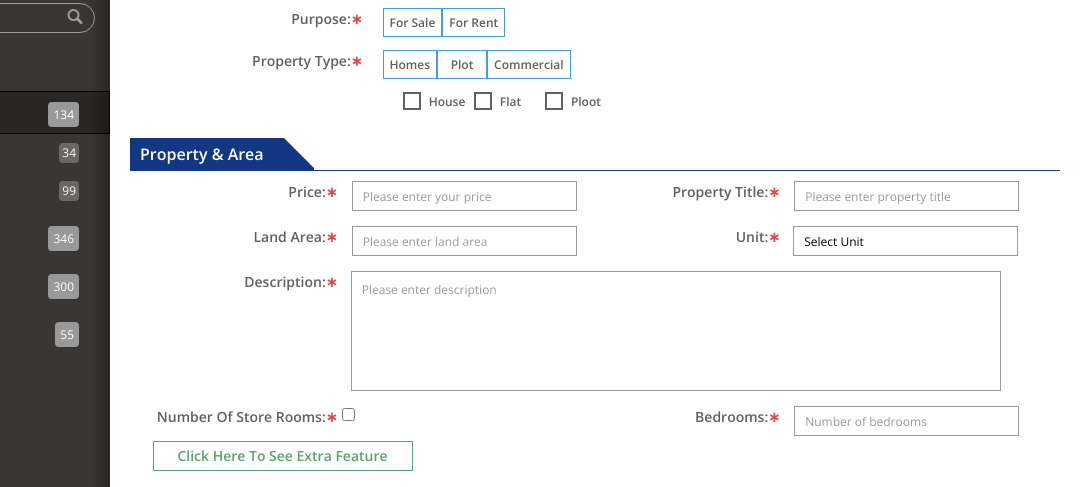
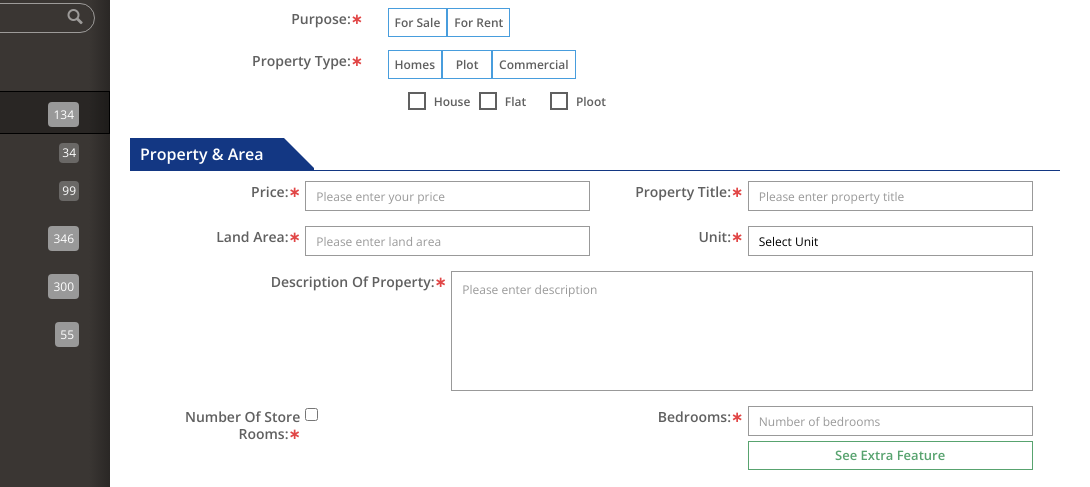
Before and after one commit to zain-jr/pdashboard, a website: page markup/dashboard.html in a window 1280 px wide. Shown: the part 204-691 px from the top of the page, 190-1280 px from the left. Drawn offline with nearby package versions, Linux system fonts and the light colour scheme; files whose address does not match are found by name.

Commit message:
new form

```diff
--- a/markup/dashboard.html
+++ b/markup/dashboard.html
@@ -185,24 +185,31 @@
 							<div class="layout add">
 								<div class="layout-holder">
 									<span class="title">Price:</span>
+									<div class="input-holder">
 										<input type="number" name="price" ng-model="form.data.price" placeholder="Please enter your price">
 										<span class="error-text">This is error</span>
 										<span class="calculatedPrice"></span>
 									</div>
+								</div>
 								<div class="layout-holder">
 									<span class="title">Property Title:</span>
+									<div class="input-holder">
 										<input type="text" name="propertyTitle" ng-model="form.data.propertyTitle" placeholder="Please enter property title">
 										<span class="error-text">This is error</span>
+									</div>
 								</div>
 							</div>
 							<div class="layout add">
 								<div class="layout-holder">
 									<span class="title">Land Area:</span>
+									<div class="input-holder">
 										<input type="number" step="any" ng-model="form.data.landArea" placeholder="Please enter land area">
 										<span class="error-text">This is error</span>
 									</div>
+								</div>
 								<div class="layout-holder">
 									<span class="title">Unit:</span>
+									<div class="input-holder">
 										<select name="land_unit" ng-model="form.data.landUnit">
 											<option value="1" selected disabled>Select Unit</option>
 											<option value="2">Squar Feet</option>
@@ -211,26 +218,33 @@
 										<span class="error-text">This is error</span>
 									</div>
 								</div>
+							</div>
 							<div class="layout add">
 								<div class="layout-holder add">
-									<span class="title">Description:</span>
+									<span class="title">Description of property:</span>
+									<div class="input-holder">
 										<textarea name="propertyDescription" ng-model="form.data.propertyDescription" placeholder="Please enter description"></textarea>
 										<span class="error-text">This is error</span>
+									</div>
 								</div>
 							</div>
 							<div class="layout add">
 								<div class="layout-holder">
 									<span class="title">Number of store Rooms:</span>
+									<div class="input-holder">
 										<input type="checkbox">
 										<span class="error-text">This is error</span>
 									</div>
+								</div>
 								<div class="layout-holder">
 									<span class="title">Bedrooms:</span>
+									<div class="input-holder">
 										<input type="number" placeholder="Number of bedrooms">
 										<span class="error-text">This is error</span>
 									</div>
+								</div>
 								<div class="layout-holder">
-									<a class="feature-blockOpener">Click here to see extra feature</a>
+									<div class="input-holder"><a class="feature-blockOpener">see extra feature</a></div>
 								</div>
 							</div>
 						</section>
@@ -545,39 +559,51 @@
 							<div class="layout add">
 								<div class="layout-holder">
 									<span class="title">owner:</span>
+									<div class="input-holder">
 										<select name="owner" ng-model="form.data.owner">
 											<option value="1">Noman Tufail</option>
 										</select>
 										<span class="error-text">This is error</span>
 									</div>
+								</div>
 								<div class="layout-holder">
 									<span class="title">contact person:</span>
+									<div class="input-holder">
 										<input type="text" name="contact_person" ng-model="form.data.contactPerson" placeholder="Please Enter your contact person">
 										<span class="error-text">This is error</span>
+									</div>
 								</div>
 							</div>
 							<div class="layout add">
 								<div class="layout-holder">
 									<span class="title">Phone:</span>
+									<div class="input-holder">
 										<input type="text" name="phone" ng-model="form.data.phone" placeholder="Please enter phone number">
 										<span class="error-text">This is error</span>
 									</div>
+								</div>
 								<div class="layout-holder">
 									<span class="title">Cell:</span>
+									<div class="input-holder">
 										<input type="text" name="cell" ng-model="form.data.cell" placeholder="Please enter cell number">
 										<span class="error-text">This is error</span>
+									</div>
 								</div>
 							</div>
 							<div class="layout add">
 								<div class="layout-holder">
 									<span class="title">fax:</span>
+									<div class="input-holder">
 										<input type="text" name="title" ng-model="form.data.fax" placeholder="please enter Fax">
 										<span class="error-text">This is error</span>
 									</div>
+								</div>
 								<div class="layout-holder">
 									<span class="title">email:</span>
+									<div class="input-holder">
 										<input type="email" name="email" ng-model="form.data.email" placeholder="Please enter your email">
 										<span class="error-text">This is error</span>
+									</div>
 								</div>
 							</div>
 						</section>
--- a/markup/scss/_add-property-form.scss
+++ b/markup/scss/_add-property-form.scss
@@ -17,18 +17,6 @@
 			padding:10px 0 0;
 		}
 
-		select,
-		input[type="text"],
-		input[type="search"],
-		input[type="number"],
-		input[type="email"]{
-
-			@include media('<desktop'){max-width: 115px !important;}
-
-			@include media('<tablet'){
-				max-width: inherit !important;
-			}
-		}
 		textarea{
 			@include media('<desktop'){max-width: 350px !important;}
 		}
@@ -292,27 +280,10 @@
 		input[type="email"]{
 			@include font(12,15);
 			@include squar(100%, 30px);
-			max-width: 235px;
-			margin: 0 0 0 10px;
+			width: 100%;
+			display: block;
 			padding: 6px 10px;
 			outline: none;
-
-			@include media('<tvscreen'){
-				max-width: 225px;
-			}
-
-			@include media('<widescreen'){
-				max-width: 185px;
-			}
-
-			@include media('<desktop'){
-				max-width: 245px;
-			}
-
-			@include media('<tablet'){
-				max-width: inherit;
-				margin: 0;
-			}
 
 			&:focus,
 			&:hover{
@@ -386,9 +357,7 @@
 
 		textarea {
 			@include font(12,15);
-			margin: 0 0 0 9px;
 			@include squar(100%, 120px);
-			max-width: 680px;
 			resize: none;
 			padding: 10px;
 
@@ -444,6 +413,7 @@
 		.input-holder{
 			float: left;
 			width: 75%;
+			padding: 0 0 0 5px;
 
 			@include media('<tablet'){
 				float: none;
@@ -631,9 +601,6 @@
 			&.add{
 				max-width: 885px;
 				margin: 0 auto;
-				overflow: visible;
-				@extend %clearfix;
-				clear: both;
 
 				@include media('<desktop'){
 					max-width: 469px;
@@ -650,6 +617,7 @@
 		.layout-holder{
 			float: left;
 			width: 50%;
+			padding: 0 5px;
 			margin: 0 auto 5px;
 
 			@include media('<tablet'){
@@ -672,45 +640,38 @@
 			}
 
 			select{
-				margin: 0 0 0 9px;
 				height: 30px;
-				width:262px;
+				width:100%;
+			}
 
-				@include media('<widescreen'){
-					width: 186px;
-				}
+			.title{
+				float: left;
+				width: 25%;
 
-				@include media('<desktop'){
-					width: 245px;
+				@include media('<tvscreen'){
+					width: 33%;
 				}
 
 				@include media('<tablet'){
 					width: 100%;
-					margin: 0;
+					display: block;
+					float: none;
 				}
 			}
+			.input-holder{
+				float:right;
 
-			.title{
-				max-width: 185px;
-				width: inherit;
-				float: none;
-				@include align(top);
-
-				@include media('<widescreen'){
-					max-width: 120px;
+				@include media('<tvscreen'){
+					width: 67%;
 				}
-
-				@include media('<desktop'){
-					max-width: 90px;
-				}
-
 				@include media('<tablet'){
-					max-width: inherit;
+					width: 100%;
+					display: block;
+					float: none;
 				}
 			}
 		}
 		.feature-blockOpener{
-			width: 260px;
 			text-align: center;
 			cursor: pointer;
 			display: block;
@@ -727,17 +688,12 @@
 			-moz-transition: color 0.4s ease, background 0.4s ease;
 			-ms-transition: color 0.4s ease, background 0.4s ease;
 
-			@include media('<widescreen'){
-				margin: 0 18px 0 auto;
+			@include media('<tvscreen'){
+				@include font(13,17);
 			}
+
 			@include media('<desktop'){
-				margin: 0 17px 0 auto;
 				@include font(12,15);
-				width: 195px;
-			}
-			@include media('<tablet'){
-				width: 100%;
-				margin: 0;
 			}
 
 			&.active,
@@ -825,7 +781,7 @@
 		}
 
 		li{
-			padding: 0 10px 15px;
+			padding: 0 10px 8px;
 			width: 50%;
 
 			@include media('<desktop'){
```
Also changed, not shown: markup/includes/add-property-form.html (+32 -11 lines), markup/css/main.css. Lines whose indentation alone changed are shown as unchanged.
